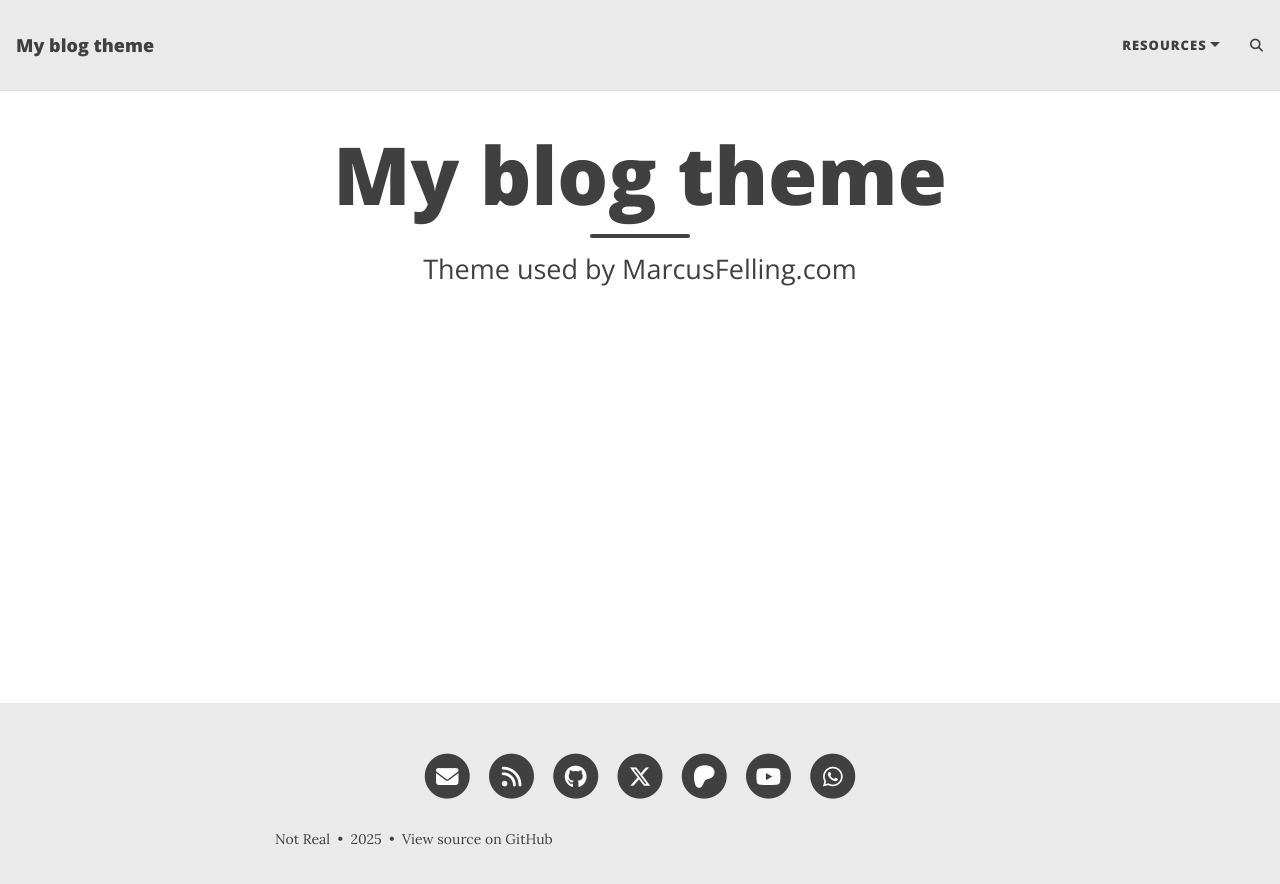
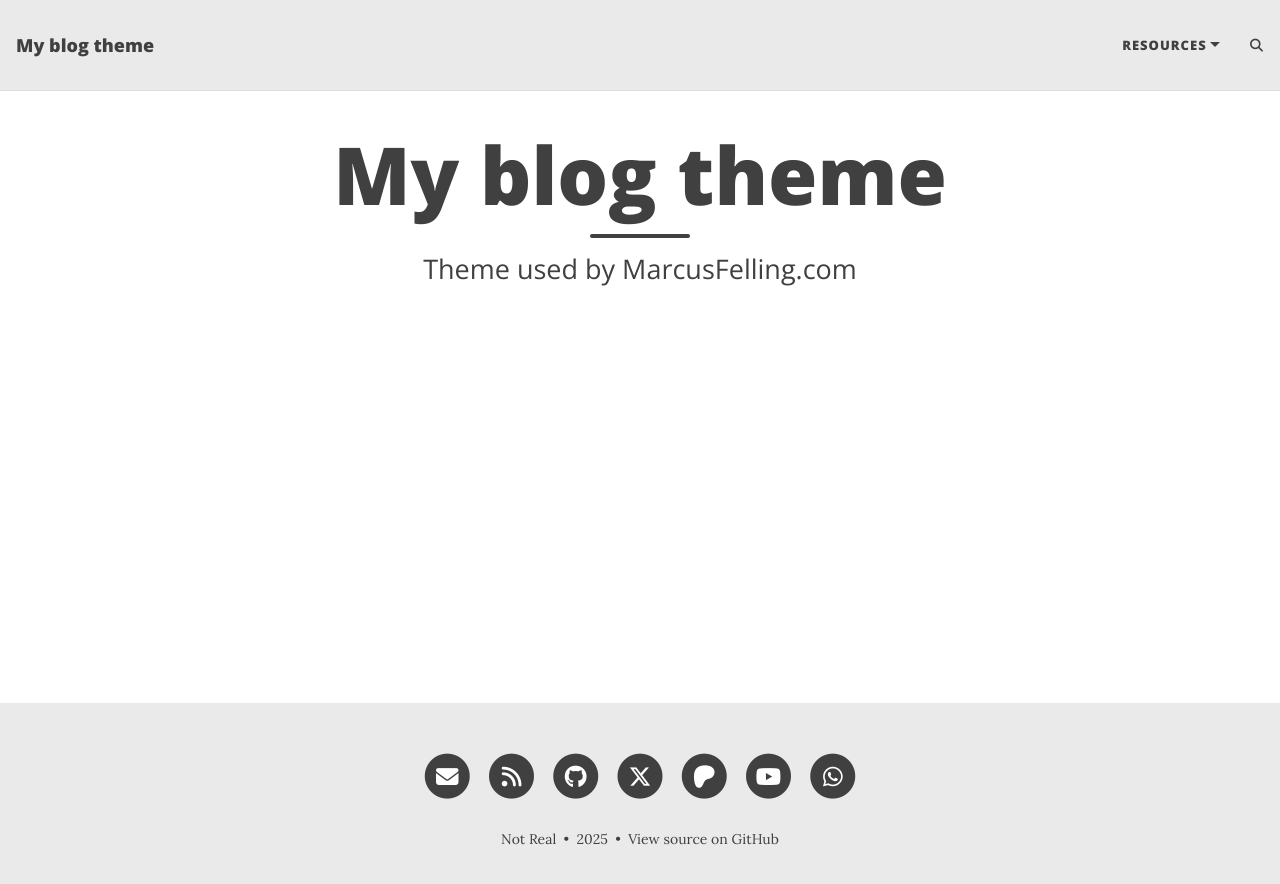
Before and after one commit to MarcusFelling/blog-theme, a Jekyll site: the page built from index.html, in a window 1280 px wide. Shown: the top 884 px of the page. Built offline with Jekyll 4.4.1, drawn with Linux system fonts in a browser that asks for light colours; the list of posts is cut into pages by our own code; comment, search, counter and statistics services are not loaded.

Commit message:
center footer content

```diff
--- a/_includes/footer.html
+++ b/_includes/footer.html
@@ -1,5 +1,5 @@
 <footer>
-  <div class="container-md blog-theme-footer">
+  <div class="container-md blog-theme-footer text-center">
     <div class="row">
       <div class="col-xl-8 offset-xl-2 col-lg-10 offset-lg-1">
       {% include social-networks-links.html %}
@@ -10,6 +10,7 @@
           {% endfor %}
         </div>
       {% endif %}
+      <div class="text-center">
         {% if site.author %}
           {{ site.author }}
           &nbsp;&bull;&nbsp;
@@ -18,7 +19,7 @@
 
         {% if site.url-pretty %}
           &nbsp;&bull;&nbsp;
-        <span class="author-site">
+          <span class="author-site"></span>
         <a href="{% if site.url-canonical %}{{ site.url-canonical }}{% else %}{{ '/' | absolute_url }}{% endif %}">{{ site.url-pretty }}</a>
           </span>
         {% endif %}
@@ -30,4 +31,5 @@
       </div>
       </div>
     </div>
+  </div>
 </footer>
```
Lines whose indentation alone changed are shown as unchanged.
